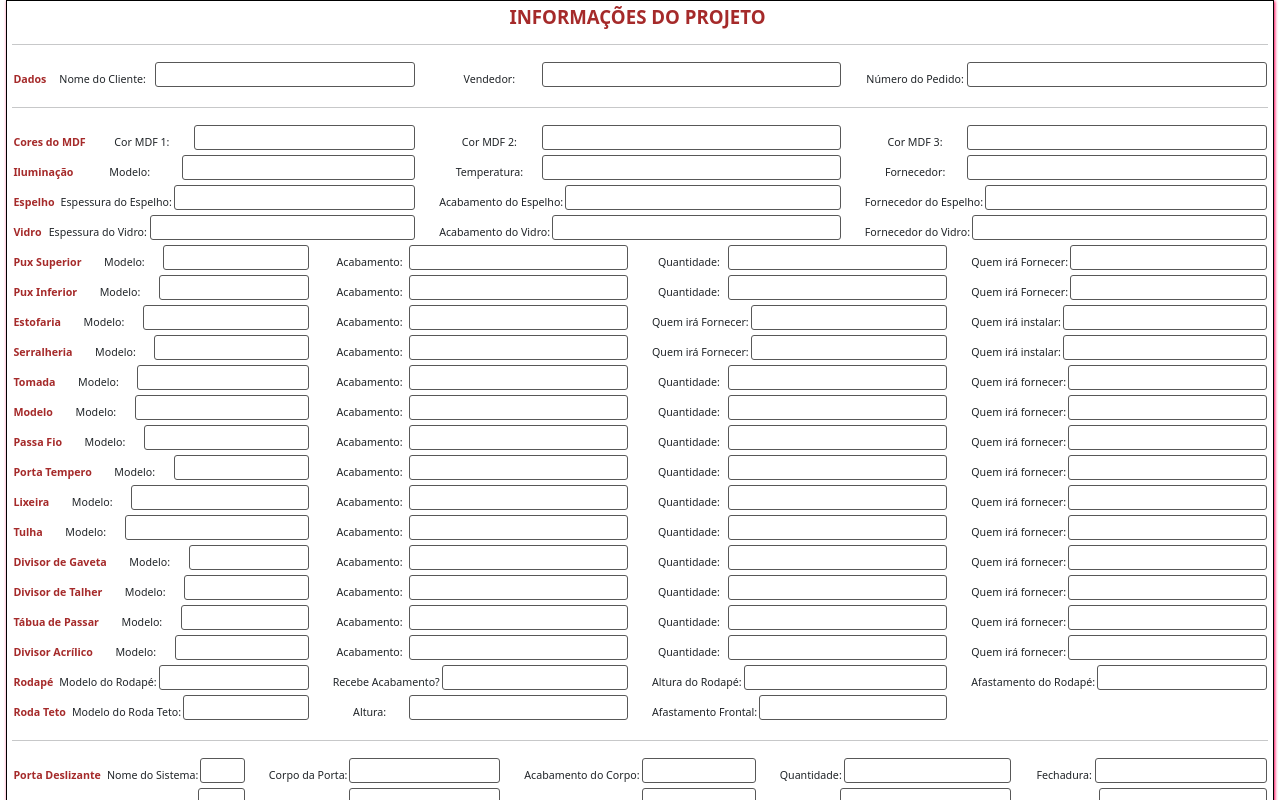
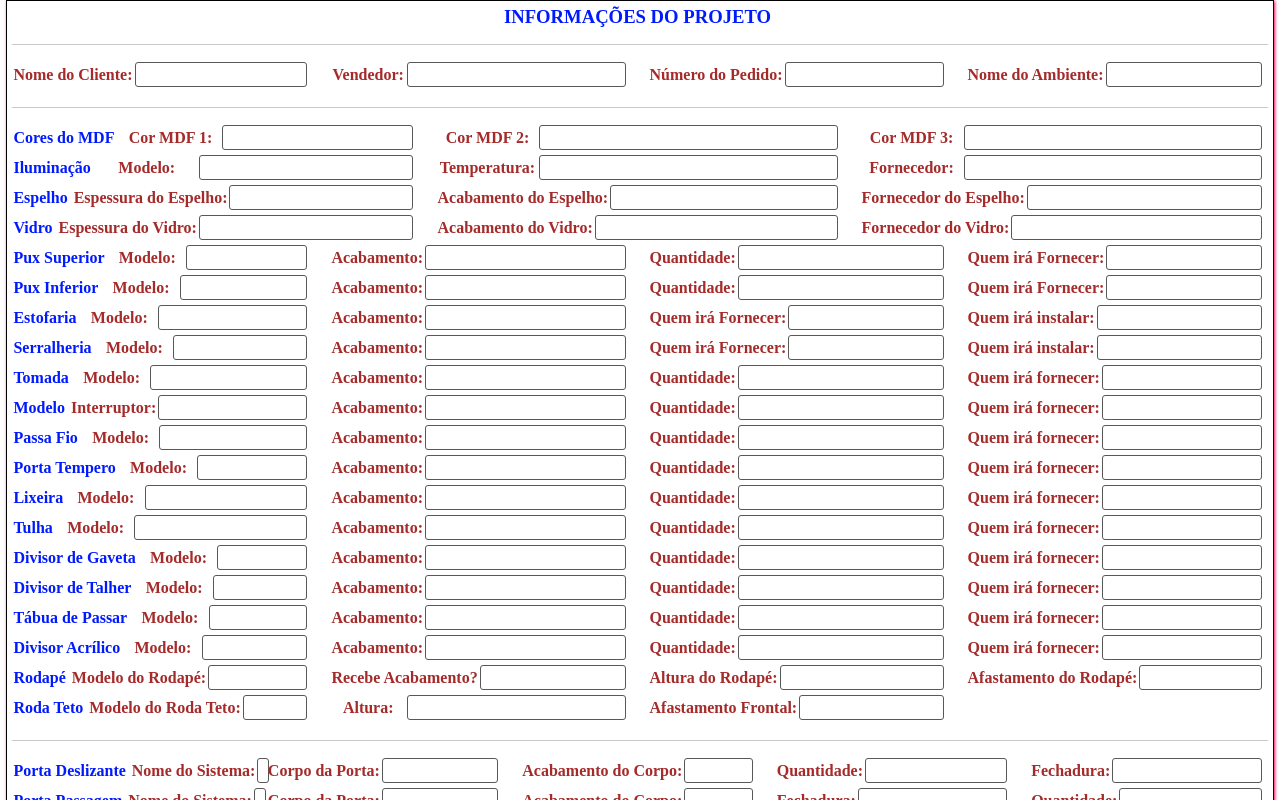
Before and after one commit to ThiagoEngenharia/infoProjetcs, an Angular app: page /form in a window 1280 px wide. Shown: the top 800 px of the page. Built offline with nearby package versions, Linux system fonts and the light colour scheme.

Commit message:
Adicionado Campo Cliente

```diff
--- a/src/app/components/form/form.component.css
+++ b/src/app/components/form/form.component.css
@@ -4,7 +4,7 @@ body, html {
   height: 100%;
   width: 100%;
   font-size: 8pt;
-  font-family: 'Arial', sans-serif;
+  font-family: 'Times New Roman', Times, serif;
 }
 
 .container {
@@ -15,6 +15,7 @@ body, html {
   position: relative;
   border: #000 1px solid;
   box-shadow: 1px 1px 3px rgb(253, 1, 85);
+  font-family: 'Times New Roman', Times, serif;
 }
 
 .container-fluid {
@@ -46,7 +47,7 @@ h1 {
 }
 
 h2, h3, h4 {
-  font-size: 9pt;
+  font-size: 12pt;
 }
 
 .row {
@@ -63,18 +64,27 @@ h2, h3, h4 {
   align-items: flex-end;
 }
 
-.title {
-  font-size: 8pt;
+.form-title{
+  font-size: 12pt;
   font-weight: bold;
   margin-right: 5px;
   white-space: nowrap;
   color: brown;
+
+}
+
+.title {
+  font-size: 12pt;
+  font-weight: bold;
+  margin-right: 5px;
+  white-space: nowrap;
+  color: rgb(0, 26, 255);
 }
 
 .form-group label {
   flex: 0 0 25%;
   text-align: center;
-  font-size: 8pt;
+  font-size: 12pt;
   margin-right: 1px;
   white-space: nowrap;
   align-items: center;
@@ -127,7 +137,7 @@ textarea {
 }
 
 .observacoes {
-  margin-top: 10px;
+  margin-top: 5px;
   padding: 5px;
   border: 1px solid #000;
   background: #fff9c4;
@@ -147,6 +157,6 @@ textarea {
 
 @media print {
   .btn {
-    display: none;
+    display: none!important;
   }
 }
--- a/src/app/components/form/form.component.html
+++ b/src/app/components/form/form.component.html
@@ -4,14 +4,14 @@
     <h1>Informações do Projeto</h1>
   </div>
   <hr>
-<!-- Seção: Dados -->
+
   <div>
     <div class="form-title">
       <div class="container-fluid">
-    <div class="row row-cols-1 row-cols-sm-2 row-cols-md-3">
+        <div class="row row-cols-1 row-cols-sm-2 row-cols-md-4">
+
           <div class="col">
             <div class="form-group">
-          <span class="title">Dados</span>
               <label for="nomeCliente">Nome do Cliente:</label>
               <input type="text" id="nomeCliente" [(ngModel)]="form.nomeCliente" class="form-control">
             </div>
@@ -30,10 +30,19 @@
               <input type="text" id="numeroPedido" [(ngModel)]="form.numeroPedido" class="form-control">
             </div>
           </div>
+
+          <div class="col">
+            <div class="form-group">
+              <label for="nomeAmbiente">Nome do Ambiente:</label>
+              <input type="text" id="nomeAmbiente" [(ngModel)]="form.nomeAmbiente" class="form-control">
+            </div>
+          </div>
+
         </div>
       </div>
     </div>
   </div>
+
 
   <hr>
   <!-- Seção: Cores do MDF -->
@@ -406,7 +415,7 @@
       <div class="col">
         <div class="form-group">
           <span class="title">Modelo</span>
-        <label for="modeloInterruptor">Modelo:</label>
+          <label for="modeloInterruptor">Interruptor:</label>
           <select id="modeloInterruptor" [(ngModel)]="form.interruptor.modelo" class="form-control">
             <option *ngFor="let item of listasOpcoes.modelosInterruptor; trackBy: trackByFn" [value]="item">{{ item }}</option>
           </select>
--- a/src/app/components/form/form.component.ts
+++ b/src/app/components/form/form.component.ts
@@ -8,6 +8,7 @@ interface Form {
   nomeCliente: string;
   vendedor: string;
   numeroPedido: string;
+  nomeAmbiente: string;
   puxadorSuperior: {
     modelo: string;
     acabamento: string;
@@ -147,6 +148,7 @@ export class FormComponent {
     nomeCliente: '',
     vendedor: '',
     numeroPedido: '',
+    nomeAmbiente: '',
     puxadorSuperior: {
       modelo: '',
       acabamento: '',
```
Lines whose indentation alone changed are shown as unchanged.
